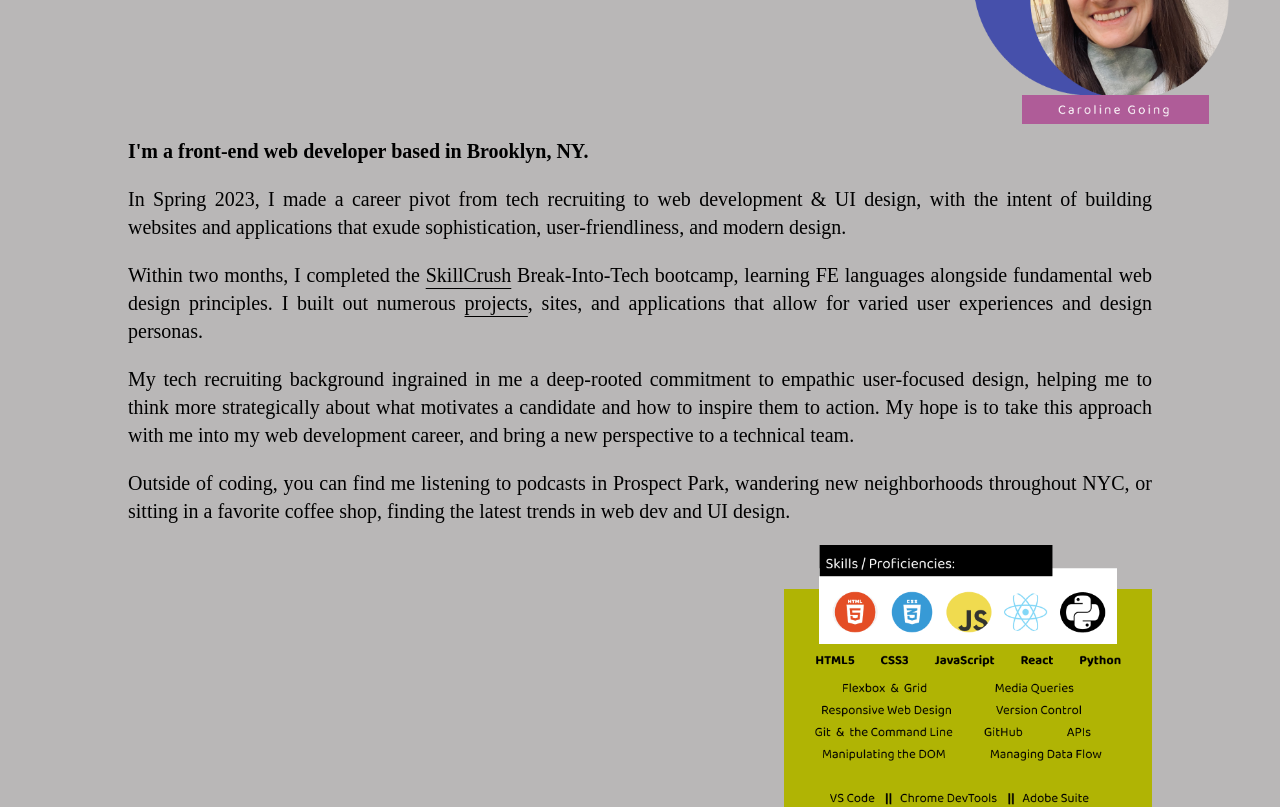
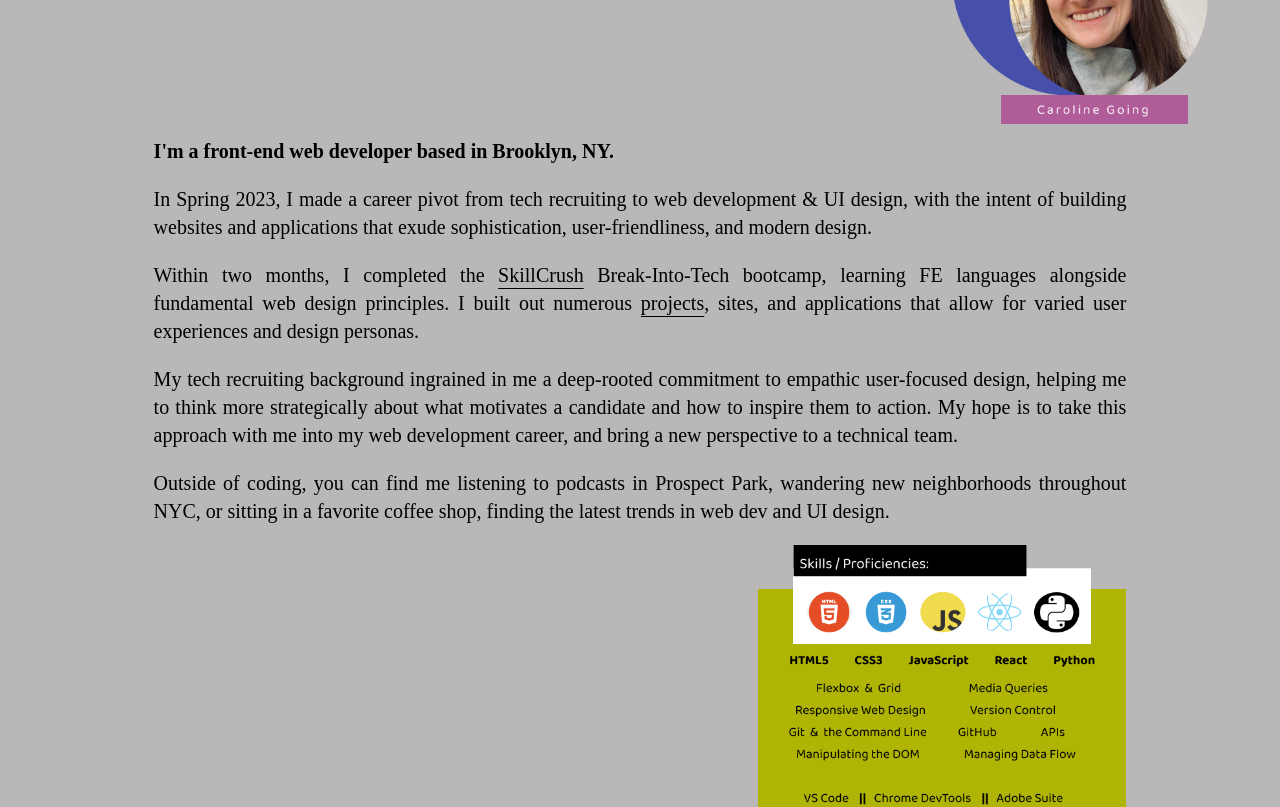
Before and after one commit to cgoing2215/cgoing-portfolio, a React (Create React App) app: page / in a window 1280 px wide. Shown: the part 940-1747 px from the top of the page. Built offline with nearby package versions, Linux system fonts and the light colour scheme; a web font is replaced by a local one.

Commit message:
Updated side margins for about text

```diff
--- a/src/components/About/About.css
+++ b/src/components/About/About.css
@@ -4,7 +4,7 @@
     background-image: url("./img/headshot.png");
     background-size: 16rem;
     background-repeat: no-repeat;
-    background-position: 95% 2%;
+    background-position: 93% 2%;
 }
 
 #about h3{
@@ -125,13 +125,13 @@
     }
 
     #about-text {
-        margin: 16rem 10% 3.5rem 10%;
+        margin: 16rem 12% 3.5rem 12%;
     }
 }
 
 @media (min-width: 42rem){
     #about-text {
-        margin: 15.5rem 10% 3.5rem 10%;
+        margin: 15.5rem 12% 3.5rem 12%;
     }
 }
 
@@ -146,7 +146,7 @@
     }
 
     #about-text {
-        margin: 14.5rem 10% 3.5rem 10%;
+        margin: 14.5rem 12% 3.5rem 12%;
     }
 }
 
```
